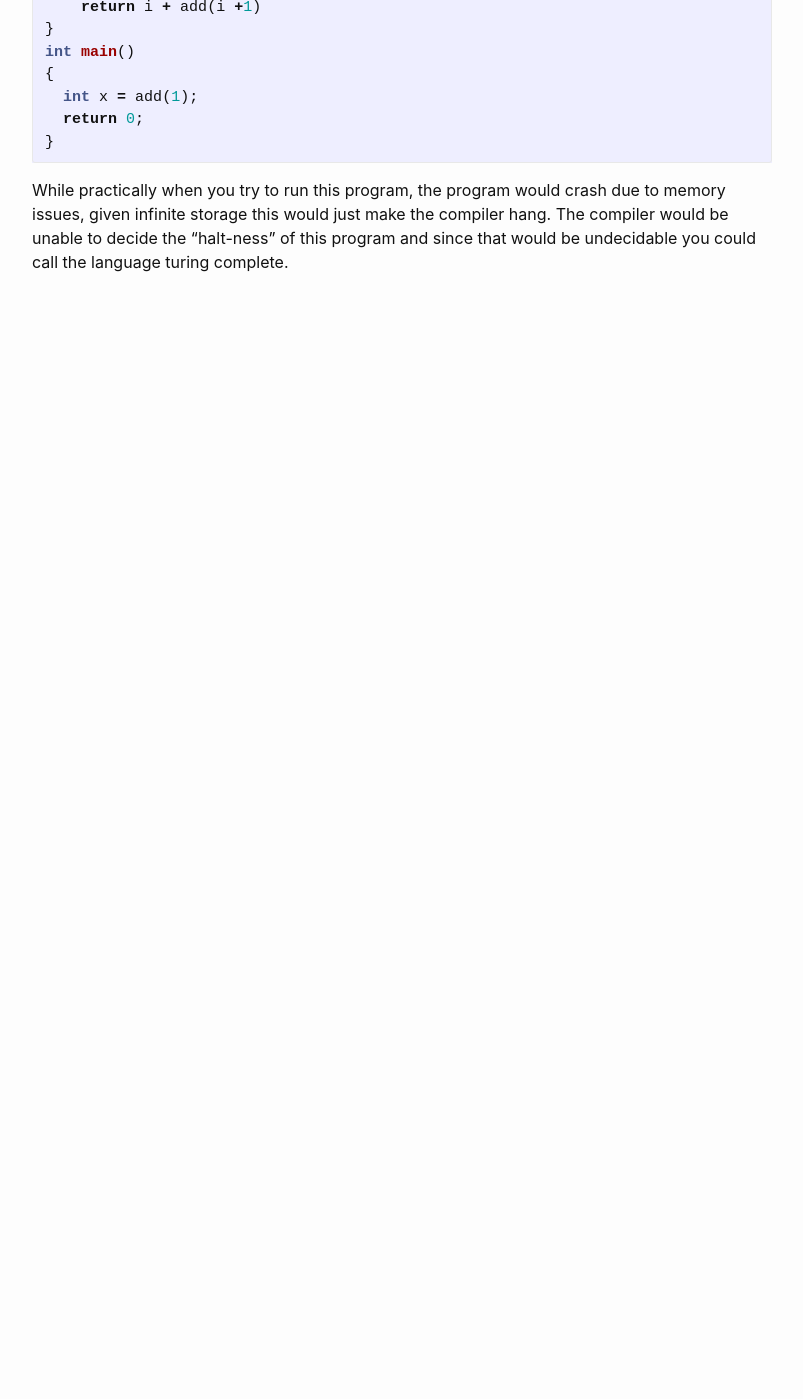
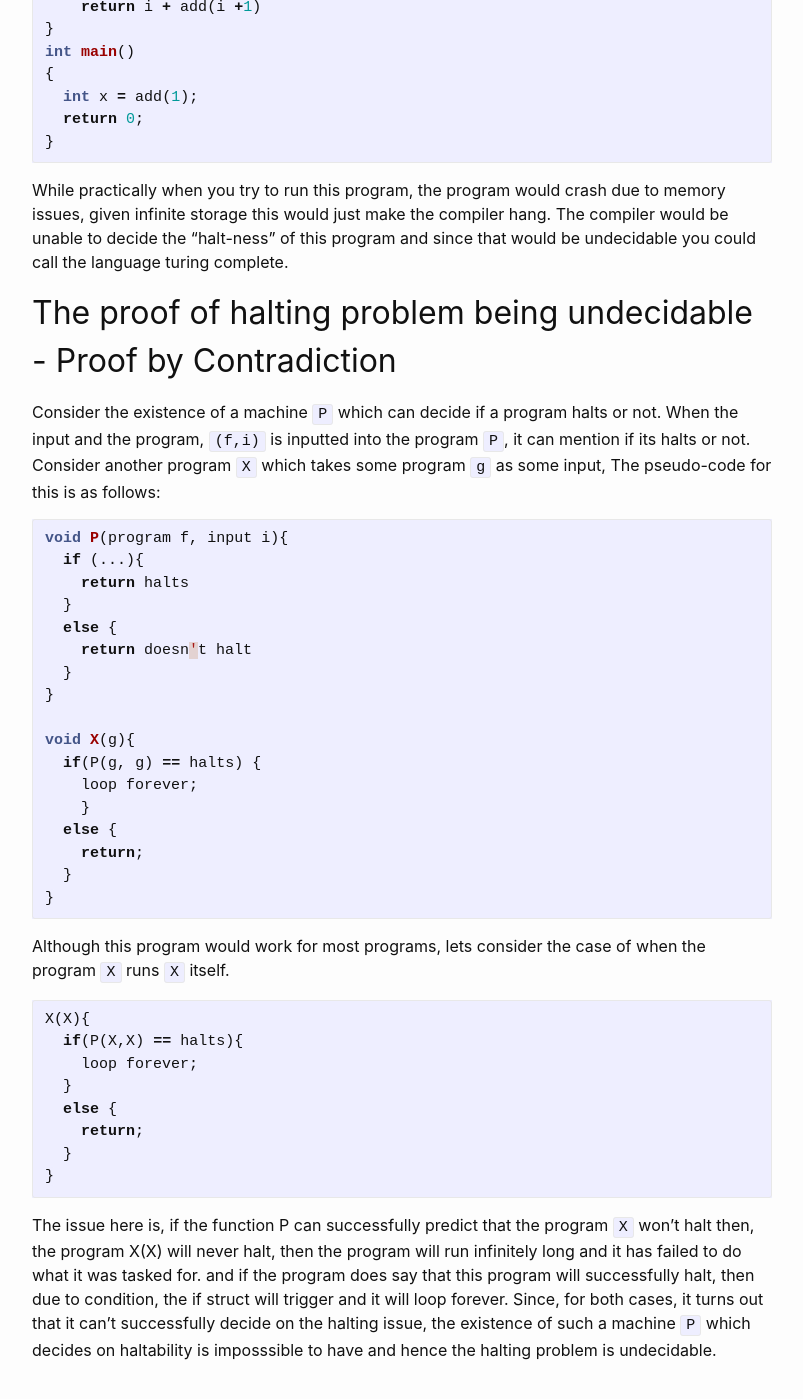
Before and after one commit to Shashi456/Shashi456.github.io, a Jekyll site: the page built from _posts/Miscalleneous/2020-01-22-Turing-Completeness.md, in a window 1280 px wide and 1400 px high, scrolled down 1187 px. Shown: the whole window, without its empty margins (238-1041 px from the left). Built offline with Jekyll 4.4.1, drawn with Linux system fonts in a browser that asks for light colours; comment, search, counter and statistics services are not loaded; before the commit the page ends 1521 px from its top, so only the background shows below that.

Commit message:
Add proof of halting problem decidability

````diff
--- a/_posts/Miscalleneous/2020-01-22-Turing-Completeness.md
+++ b/_posts/Miscalleneous/2020-01-22-Turing-Completeness.md
@@ -39,3 +39,40 @@ int main()
 }
 ```
 While practically when you try to run this program, the program would crash due to memory issues, given infinite storage this would just make the compiler hang. The compiler would be unable to decide the "halt-ness" of this program and since that would be undecidable you could call the language turing complete.
+
+
+
+## The proof of halting problem being undecidable - Proof by Contradiction
+Consider the existence of a machine `P` which can decide if a program halts or not. When the input and the program, `(f,i)` is inputted into the program `P`, it can mention if its halts or not.
+Consider another program `X` which takes some program `g` as some input, The pseudo-code for this is as follows:
+```c++
+void P(program f, input i){
+  if (...){
+    return halts
+  }
+  else {
+    return doesn't halt
+  }
+}
+
+void X(g){
+  if(P(g, g) == halts) {
+    loop forever;
+    }
+  else {
+    return;
+  }
+}
+```
+Although this program would work for most programs, lets consider the case of when the program `X` runs `X` itself.
+```c++
+X(X){
+  if(P(X,X) == halts){
+    loop forever;
+  }
+  else {
+    return;
+  }
+}
+```
+The issue here is, if the function P can successfully predict that the program `X` won't halt then, the program X(X) will never halt, then the program will run infinitely long and it has failed to do what it was tasked for. and if the program does say that this program will successfully halt, then due to condition, the if struct will trigger and it will loop forever. Since, for both cases, it turns out that it can't successfully decide on the halting issue, the existence of such a machine `P` which decides on haltability is imposssible to have and hence the halting problem is undecidable.
````
